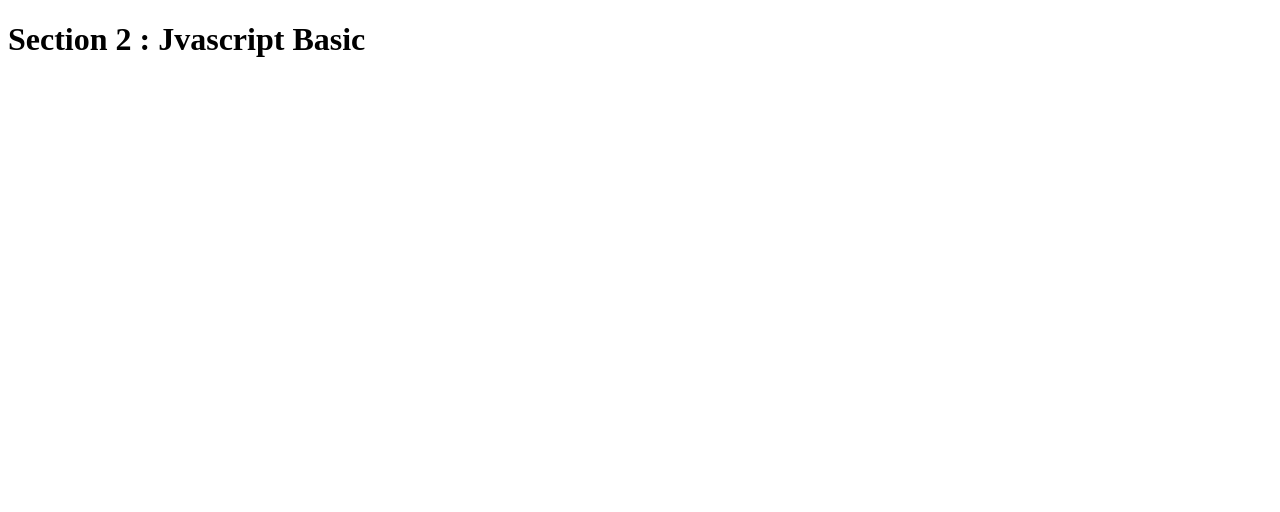
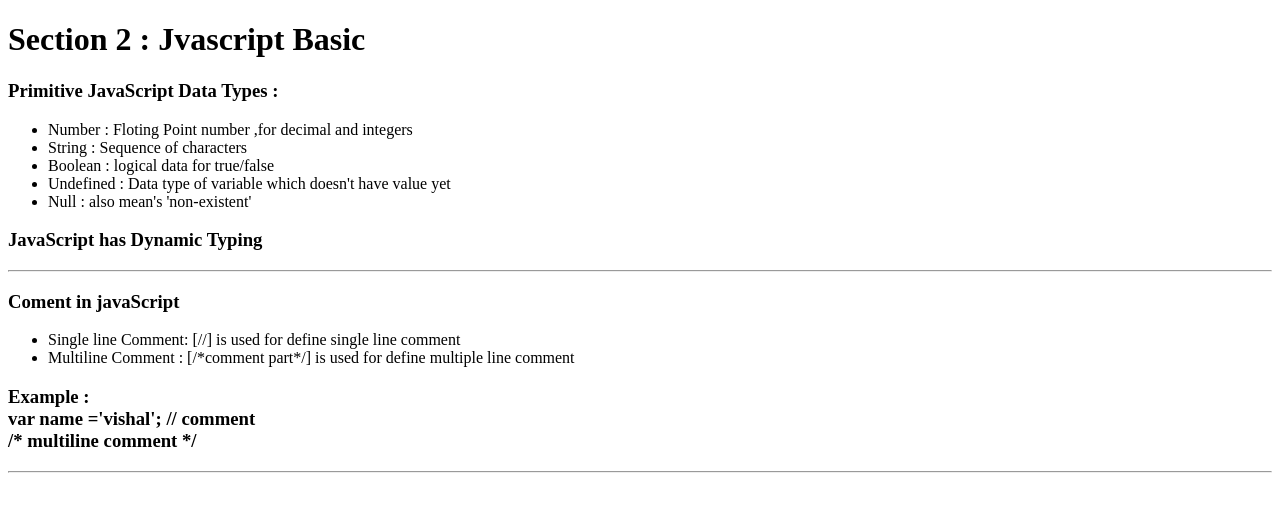
Before and after one commit to vihisharal/javaScript-Complete, a plain HTML site: page 002_JS_Basic/index.html in a window 1280 px wide. Drawn offline with Linux system fonts and the light colour scheme.

Commit message:
added primitive types and comment in js

```diff
--- a/002_JS_Basic/index.html
+++ b/002_JS_Basic/index.html
@@ -6,6 +6,35 @@
 </head>
 <body>
     <h1>Section 2 : Jvascript Basic</h1>
+    <div class="primitiveType">
+        <h3>Primitive JavaScript Data Types :</h3>
+        <ul>
+            <li>Number : Floting Point number ,for decimal and integers</li>
+            <li>String : Sequence of characters</li>
+            <li>Boolean : logical data for true/false</li>
+            <li>Undefined : Data type of variable which doesn't have value yet</li>
+            <li>Null : also mean's 'non-existent'</li>
+        </ul>
+        <h3>JavaScript has Dynamic Typing</h3>
+    </div>
+    <hr>
+    <div class="commentJS">
+       <h3>Coment in javaScript</h3>
+        <ul>
+            <li>Single line Comment: [//] is used for define single line comment
+            </li>
+            <li>Multiline Comment : [/*comment part*/] is used for define multiple line comment
+            </li>
+        </ul>
+        <h3>
+        Example : <br>
+            var name ='vishal'; // comment <br>
+            /*
+            multiline comment
+            */
+        </h3>
+    </div>
+    <hr>
 </body>
     <script src="script.js"></script>
 </html>
--- a/002_JS_Basic/script.js
+++ b/002_JS_Basic/script.js
@@ -1,3 +1,7 @@
 var name='Vishal';
 var surname="Gavali";
-console.log('First Name : '+name + '\nFamily Name: '+surname );
+var age=26;
+
+console.log('First Name : ' + name);
+console.log('Family Name: ' + surname );
+console.log('Age : ' + age);
```
